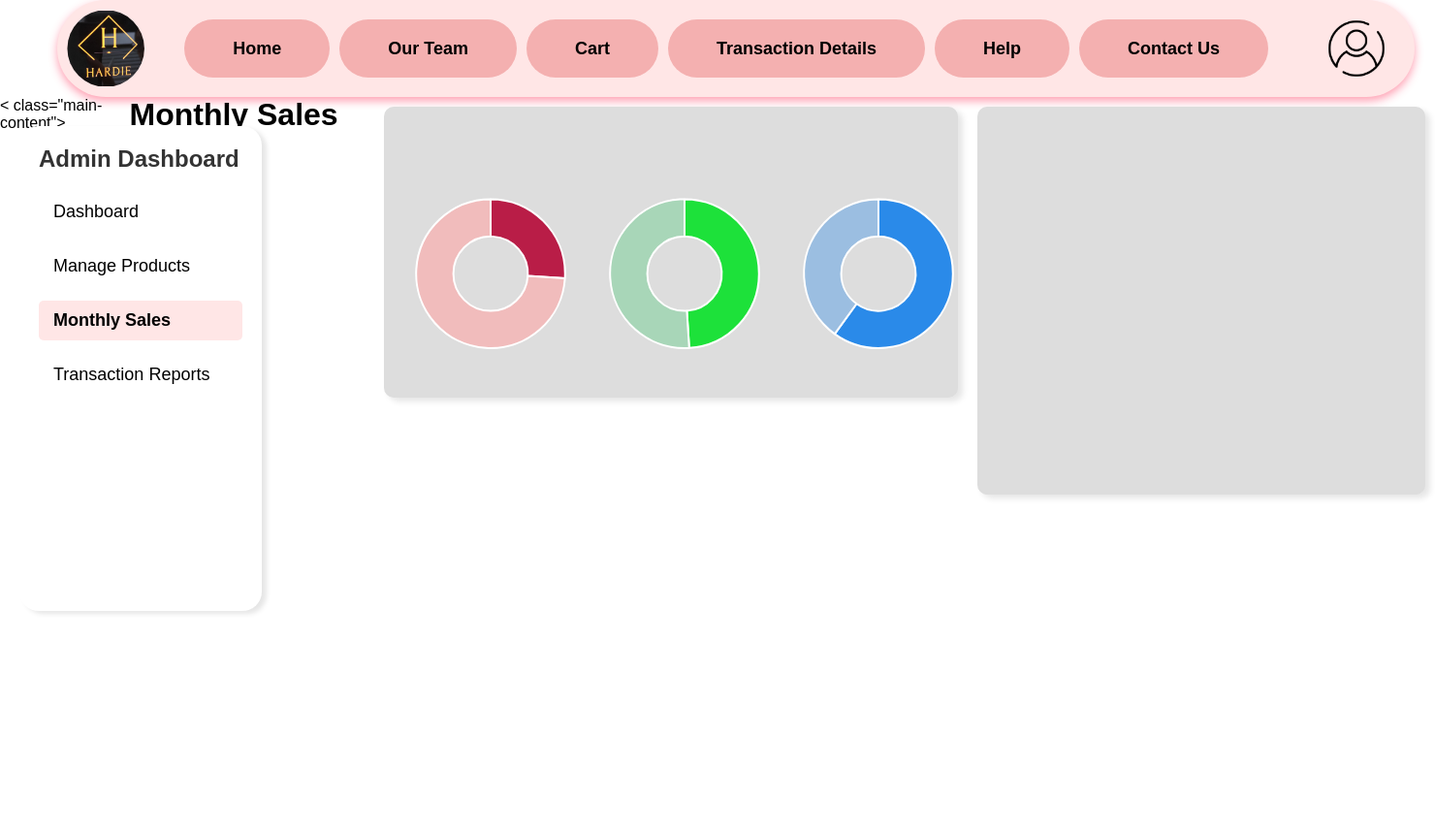
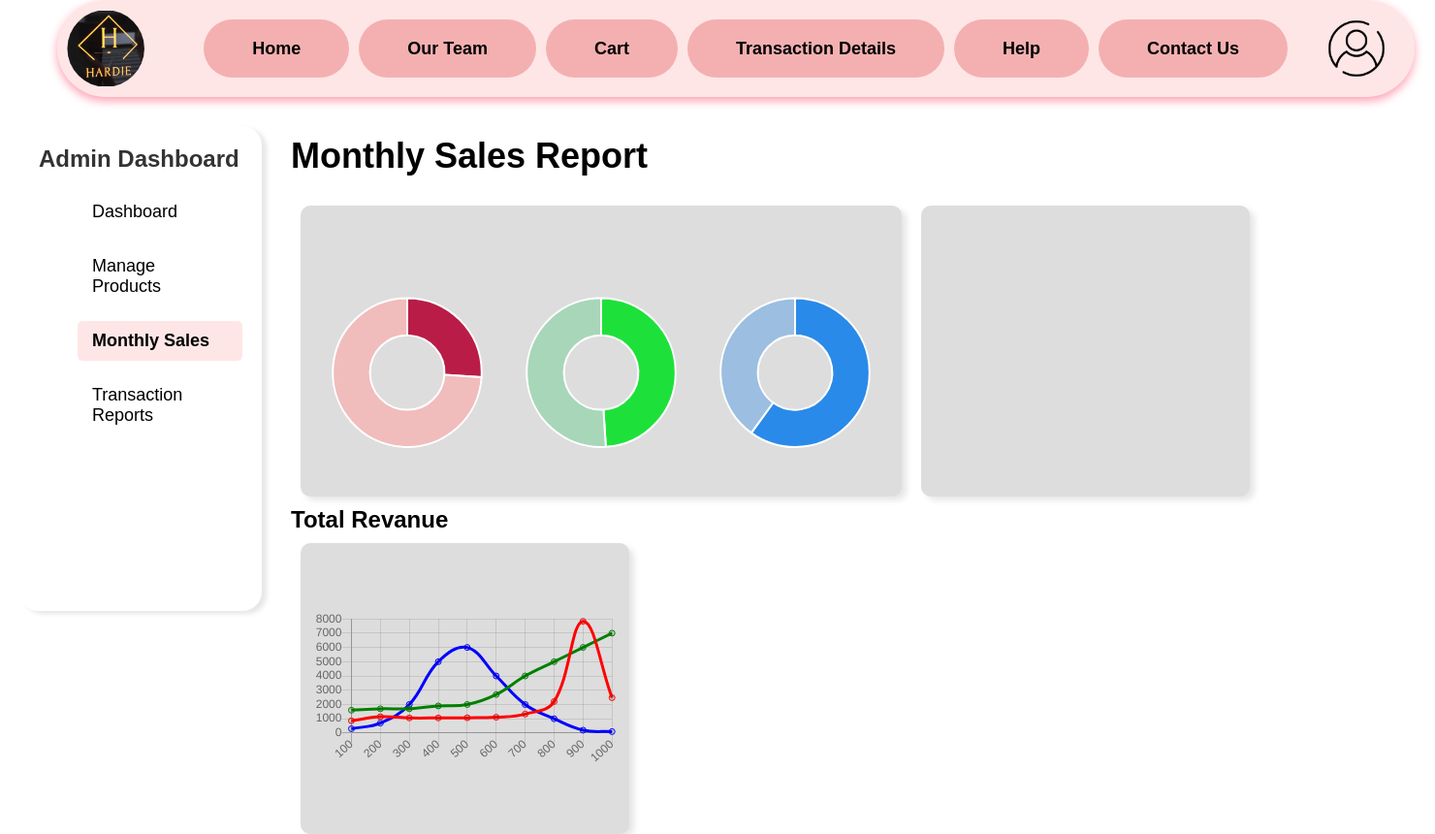
Before and after one commit to popier92/codeprojectWAD, a PHP site: page /monthly_sales.php in a window 1480 px wide. Shown: the whole page at 97% size. Run offline with PHP 8.4, Linux system fonts and the light colour scheme.

Commit message:
minor changes

```diff
--- a/css/monthly_sales.css
+++ b/css/monthly_sales.css
@@ -1,7 +1,7 @@
 
 * {
     margin: 0;
-    padding: 0;
+    padding: 1;
     box-sizing: border-box;
     font-family: Arial, sans-serif;
 }
@@ -155,7 +155,7 @@ nav a:hover {
 .pie-chart {
 
     padding: 10px;
-    width: 40%;
+    width: 620px;
     height: 300px;
     background-color: #ddd;
     border-radius: 10px;
@@ -171,8 +171,8 @@ nav a:hover {
 .total-orders {
 
     padding: 10px;
-    width: 40%;
-    height: 400px;
+    width: 30%;
+    height: 300px;
     background-color: #ddd;
     border-radius: 10px;
     display: flex;
@@ -184,3 +184,19 @@ nav a:hover {
     box-shadow: 5px 4px 6px rgba(0, 0, 0, 0.1);
     margin: 10px;
 }
+.revenue-diagram {
+
+    padding: 10px;
+    width: 30%;
+    height: 300px;
+    background-color: #ddd;
+    border-radius: 10px;
+    display: flex;
+    justify-content: center;
+    align-items: center;
+    color: #f5f0f0;
+    font-size: 18px;
+    text-align: center;
+    box-shadow: 5px 4px 6px rgba(0, 0, 0, 0.1);
+    margin: 10px;
+}
--- a/monthly_sales.php
+++ b/monthly_sales.php
@@ -1,5 +1,6 @@
 <!DOCTYPE html>
 <html lang="en">
+
 <head>
     <script src="https://cdnjs.cloudflare.com/ajax/libs/Chart.js/2.9.4/Chart.js"></script>
     <meta charset="UTF-8">
@@ -7,6 +8,7 @@
     <link rel="stylesheet" href="css/monthly_sales.css">
     <title> Monthly Sales</title>
 </head>
+
 <body>
     <!-- Header Section -->
     <div class="top-section">
@@ -39,15 +41,16 @@
         </div>
 
         <!-- Main Content Section -->
-     < class="main-content">
+        <div class="main-content">
             <h1>Monthly Sales Report</h1>
+            <div style="display : flex">
                 <div class="pie-chart">
                     <!--Graph Placeholder (Insert your chart or visualization here)-->
                     <canvas id="order-chart" width="100" height="100" style="width: 200x;;max-width:200px"></canvas>
                     <canvas id="growth-chart" width="100" height="100" style="width: 200x;;max-width:200px"></canvas>
                     <canvas id="revenue-chart" width="100" height="100" style="width: 200x;;max-width:200px"></canvas>
                     <script>
-                var yValues = [26, 49,60];
+                        var yValues = [26, 49, 60];
                         var barColors = [
                             "#b91d47",
                             "#f1bcbc"
@@ -59,7 +62,7 @@
                                 {
                                     datasets: [{
                                         backgroundColor: ["#b91d47", "#f1bcbc"],
-                            data: [yValues[0],100-yValues[0]]
+                                        data: [yValues[0], 100 - yValues[0]]
                                     }]
                                 },
                                 options:
@@ -76,8 +79,8 @@
                                 data:
                                 {
                                     datasets: [{
-                            backgroundColor: [ "#1de13a","#a8d6b8"],
-                            data: [yValues[1],100-yValues[1]]
+                                        backgroundColor: ["#1de13a", "#a8d6b8"],
+                                        data: [yValues[1], 100 - yValues[1]]
                                     }]
                                 },
                                 options:
@@ -94,7 +97,7 @@
                                 {
                                     datasets: [{
                                         backgroundColor: ["#2a8ae9", "#9bbee1"],
-                            data: [yValues[2],100-yValues[2]]
+                                        data: [yValues[2], 100 - yValues[2]]
                                     }]
                                 },
                                 options:
@@ -107,10 +110,44 @@
                     </script>
 
                 </div>
+
                 <div class="total-orders">
 
                 </div>
             </div>
+            <h2>Total Revanue</h2>
+            <div class="revenue-diagram">
+                <canvas id="myChart" style="width:100%;max-width:600px"></canvas>
+
+                <script>
+                    const xValues = [100, 200, 300, 400, 500, 600, 700, 800, 900, 1000];
+
+                    new Chart("myChart", {
+                        type: "line",
+                        data: {
+                            labels: xValues,
+                            datasets: [{
+                                data: [860, 1140, 1060, 1060, 1070, 1110, 1330, 2210, 7830, 2478],
+                                borderColor: "red",
+                                fill: false
+                            }, {
+                                data: [1600, 1700, 1700, 1900, 2000, 2700, 4000, 5000, 6000, 7000],
+                                borderColor: "green",
+                                fill: false
+                            }, {
+                                data: [300, 700, 2000, 5000, 6000, 4000, 2000, 1000, 200, 100],
+                                borderColor: "blue",
+                                fill: false
+                            }]
+                        },
+                        options: {
+                            legend: { display: false }
+                        }
+                    });
+                </script>
+            </div>
+        </div>
     </div>
 </body>
+
 </html>
```
Lines whose indentation alone changed are shown as unchanged.
